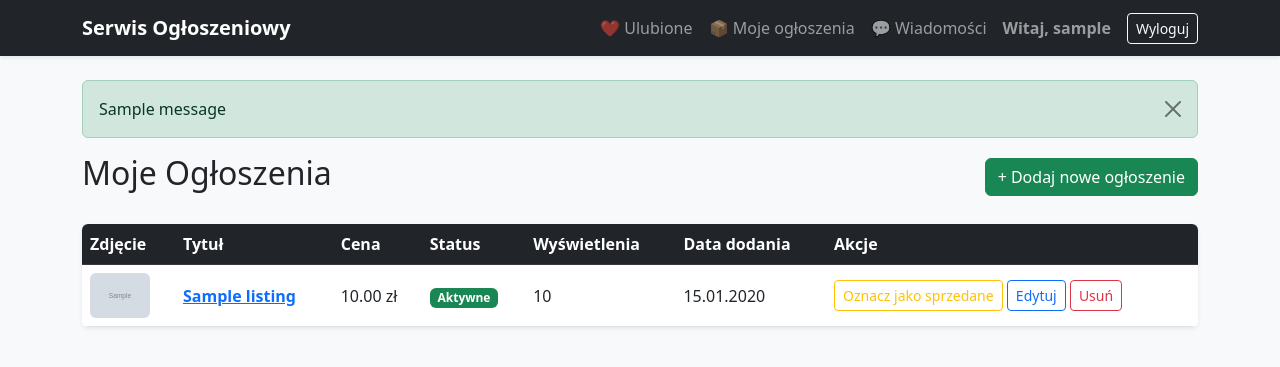
After one commit to vMatiKam/system_ogloszeniowy, a Django app: page /my-listings/ in a window 1280 px wide. The commit adds this page. Shown: the top 367 px of the page. Run offline with Django 5.2, Linux system fonts and the light colour scheme; a user stored in the database is signed in; tables that the repository leaves empty hold one stand-in row (values such as "Sample post"); grey boxes marked "Sample" are stand-in pictures; one stand-in notice (Sample message) is shown.

Commit message:
Wdrozenie wyszukiwarki, filtrowania, zarzadzania ogłoszeniami oraz ulubionych

```diff
--- a/listings/urls.py
+++ b/listings/urls.py
@@ -2,7 +2,22 @@ from django.urls import path
 from . import views
 
 urlpatterns = [
+    # Wyszukiwarka & Główna
     path('', views.listing_list, name='listing_list'),
     path('listing/add/', views.listing_create, name='listing_create'),
     path('listing/<slug:slug>/', views.listing_detail, name='listing_detail'),
+
+    # Moje ogłoszenia (Zarządzanie)
+    path('my-listings/', views.my_listings, name='my_listings'),
+    path('listing/<slug:slug>/edit/', views.listing_edit, name='listing_edit'),
+    path('listing/<slug:slug>/delete/', views.listing_delete, name='listing_delete'),
+    path('listing/<slug:slug>/toggle-status/', views.toggle_status, name='toggle_status'),
+
+    # Ulubione
+    path('my-favorites/', views.my_favorites, name='my_favorites'),
+    path('listing/<slug:slug>/favorite/', views.toggle_favorite, name='toggle_favorite'),
+
+    # Wiadomości
+    path('listing/<slug:listing_slug>/contact/', views.send_message, name='send_message'),
+    path('inbox/', views.inbox_view, name='inbox'),
 ]
--- a/listings/views.py
+++ b/listings/views.py
@@ -1,32 +1,85 @@
 from django.shortcuts import render, get_object_or_404, redirect
 from django.contrib.auth.decorators import login_required
 from django.contrib import messages
-from .models import Listing, Category, PrivateMessage, ListingComment
+from django.db.models import Q
+from .models import Listing, Category, PrivateMessage, ListingComment, Favorite
 from .forms import ListingForm, MessageForm, ListingCommentForm
 from .moderation import analyze_text_content
 
 
+# 1. Wyszukiwarka, filtrowanie i sortowanie na stronie głównej
 def listing_list(request):
-    category_slug = request.GET.get('category')
     listings = Listing.objects.filter(status='active')
     categories = Category.objects.filter(parent=None)
+
+    # Parametry wyszukiwania i filtrowania z GET
+    query = request.GET.get('q', '').strip()
+    category_slug = request.GET.get('category', '')
+    condition = request.GET.get('condition', '')
+    price_min = request.GET.get('price_min', '')
+    price_max = request.GET.get('price_max', '')
+    location = request.GET.get('location', '').strip()
+    sort_by = request.GET.get('sort', '-created_at')
 
     selected_category = None
     if category_slug:
         selected_category = get_object_or_404(Category, slug=category_slug)
         listings = listings.filter(category=selected_category)
 
+    if query:
+        listings = listings.filter(Q(title__icontains=query) | Q(description__icontains=query))
+
+    if condition:
+        listings = listings.filter(condition=condition)
+
+    if price_min:
+        try:
+            listings = listings.filter(price__gte=float(price_min))
+        except ValueError:
+            pass
+
+    if price_max:
+        try:
+            listings = listings.filter(price__lte=float(price_max))
+        except ValueError:
+            pass
+
+    if location:
+        listings = listings.filter(location__icontains=location)
+
+    # Sortowanie
+    allowed_sorts = ['created_at', '-created_at', 'price', '-price']
+    if sort_by in allowed_sorts:
+        listings = listings.order_by(sort_by)
+
+    # Lista ID ulubionych ogłoszeń dla zalogowanego użytkownika
+    user_favorite_ids = []
+    if request.user.is_authenticated:
+        user_favorite_ids = Favorite.objects.filter(user=request.user).values_list('listing_id', flat=True)
+
     context = {
         'listings': listings,
         'categories': categories,
         'selected_category': selected_category,
+        'query': query,
+        'condition': condition,
+        'price_min': price_min,
+        'price_max': price_max,
+        'location': location,
+        'sort_by': sort_by,
+        'user_favorite_ids': user_favorite_ids,
     }
     return render(request, 'listings/listing_list.html', context)
 
 
+# Details z obsługą spersonalizowanych akcji
 def listing_detail(request, slug):
-    listing = get_object_or_404(Listing, slug=slug, status='active')
+    listing = get_object_or_404(Listing, slug=slug)
     comments = listing.comments.filter(is_approved_by_ai=True)
+
+    is_favorite = False
+    if request.user.is_authenticated:
+        is_favorite = Favorite.objects.filter(user=request.user, listing=listing).exists()
 
     if request.method == 'POST' and request.user.is_authenticated:
         comment_form = ListingCommentForm(request.POST)
@@ -57,6 +110,7 @@ def listing_detail(request, slug):
         'listing': listing,
         'comments': comments,
         'comment_form': comment_form,
+        'is_favorite': is_favorite,
     }
     return render(request, 'listings/listing_detail.html', context)
 
@@ -76,6 +130,74 @@ def listing_create(request):
     return render(request, 'listings/listing_create.html', {'form': form})
 
 
+# 2. Zarządzanie własnymi ogłoszeniami (Moje ogłoszenia, Edycja, Usuwanie, Status)
+@login_required
+def my_listings(request):
+    listings = Listing.objects.filter(owner=request.user).order_by('-created_at')
+    return render(request, 'listings/my_listings.html', {'listings': listings})
+
+
+@login_required
+def listing_edit(request, slug):
+    listing = get_object_or_404(Listing, slug=slug, owner=request.user)
+    if request.method == 'POST':
+        form = ListingForm(request.POST, request.FILES, instance=listing)
+        if form.is_valid():
+            form.save()
+            messages.success(request, 'Ogłoszenie zostało zaktualizowane!')
+            return redirect('listing_detail', slug=listing.slug)
+    else:
+        form = ListingForm(instance=listing)
+    return render(request, 'listings/listing_edit.html', {'form': form, 'listing': listing})
+
+
+@login_required
+def listing_delete(request, slug):
+    listing = get_object_or_404(Listing, slug=slug, owner=request.user)
+    if request.method == 'POST':
+        listing.delete()
+        messages.success(request, 'Ogłoszenie zostało usunięte.')
+        return redirect('my_listings')
+    return render(request, 'listings/listing_confirm_delete.html', {'listing': listing})
+
+
+@login_required
+def toggle_status(request, slug):
+    listing = get_object_or_404(Listing, slug=slug, owner=request.user)
+    if listing.status == 'active':
+        listing.status = 'sold'
+        messages.info(request, f'Oznaczono ogłoszenie "{listing.title}" jako sprzedane/zakończone.')
+    else:
+        listing.status = 'active'
+        messages.success(request, f'Aktywowano ponownie ogłoszenie "{listing.title}".')
+    listing.save(update_fields=['status'])
+    return redirect('my_listings')
+
+
+# 3. System Ulubionych
+@login_required
+def toggle_favorite(request, slug):
+    listing = get_object_or_404(Listing, slug=slug)
+    favorite, created = Favorite.objects.get_or_create(user=request.user, listing=listing)
+
+    if not created:
+        favorite.delete()
+        messages.info(request, f'Usunięto "{listing.title}" z ulubionych.')
+    else:
+        messages.success(request, f'Dodano "{listing.title}" do ulubionych!')
+
+    # Przekierowanie z powrotem na stronę, z której kliknięto
+    next_url = request.META.get('HTTP_REFERER')
+    return redirect(next_url if next_url else 'listing_list')
+
+
+@login_required
+def my_favorites(request):
+    favorites = Favorite.objects.filter(user=request.user).select_related('listing').order_by('-created_at')
+    return render(request, 'listings/my_favorites.html', {'favorites': favorites})
+
+
+# Wiadomości prywatne
 @login_required
 def send_message(request, listing_slug):
     listing = get_object_or_404(Listing, slug=listing_slug, status='active')
--- a/templates/base.html
+++ b/templates/base.html
@@ -8,30 +8,42 @@
 </head>
 <body class="bg-light">
 
-    <nav class="navbar navbar-expand-lg navbar-dark bg-dark mb-4">
+    <nav class="navbar navbar-expand-lg navbar-dark bg-dark mb-4 shadow-sm">
         <div class="container">
-            <a class="navbar-brand font-weight-bold" href="/">Serwis Ogłoszeniowy</a>
-            <div class="navbar-nav ms-auto">
-                {% if user.is_authenticated %}
-                    <a class="nav-link" href="{% url 'profile' %}">Witaj, {{ user.username }}</a>
-                    <form action="{% url 'logout' %}" method="post" class="d-inline">
-                        {% csrf_token %}
-                        <button type="submit" class="btn btn-link nav-link">Wyloguj</button>
-                    </form>
-                {% else %}
-                    <a class="nav-link" href="{% url 'login' %}">Zaloguj</a>
-                    <a class="nav-link btn btn-primary text-white ms-2 px-3" href="{% url 'register' %}">Zarejestruj się</a>
-                {% endif %}
+            <a class="navbar-brand fw-bold" href="{% url 'listing_list' %}">Serwis Ogłoszeniowy</a>
+
+            <!-- Przycisk menu dla urządzeń mobilnych -->
+            <button class="navbar-toggler" type="button" data-bs-toggle="collapse" data-bs-target="#navbarNav" aria-controls="navbarNav" aria-expanded="false" aria-label="Toggle navigation">
+                <span class="navbar-toggler-icon"></span>
+            </button>
+
+            <div class="collapse navbar-collapse" id="navbarNav">
+                <div class="navbar-nav ms-auto align-items-lg-center">
+                    {% if user.is_authenticated %}
+                        <a class="nav-link" href="{% url 'my_favorites' %}">❤️ Ulubione</a>
+                        <a class="nav-link" href="{% url 'my_listings' %}">📦 Moje ogłoszenia</a>
+                        <a class="nav-link" href="{% url 'inbox' %}">💬 Wiadomości</a>
+                        <a class="nav-link fw-semibold" href="{% url 'profile' %}">Witaj, {{ user.username }}</a>
+
+                        <form action="{% url 'logout' %}" method="post" class="d-inline ms-lg-2">
+                            {% csrf_token %}
+                            <button type="submit" class="btn btn-outline-light btn-sm">Wyloguj</button>
+                        </form>
+                    {% else %}
+                        <a class="nav-link me-2" href="{% url 'login' %}">Zaloguj</a>
+                        <a class="btn btn-primary text-white px-3" href="{% url 'register' %}">Zarejestruj się</a>
+                    {% endif %}
+                </div>
             </div>
         </div>
     </nav>
 
-    <div class="container">
+    <div class="container mb-5">
         {% if messages %}
             {% for message in messages %}
-                <div class="alert alert-{{ message.tags }} alert-dismissible fade show">
+                <div class="alert alert-{% if message.tags == 'error' %}danger{% else %}{{ message.tags }}{% endif %} alert-dismissible fade show" role="alert">
                     {{ message }}
-                    <button type="button" class="btn-close" data-bs-dismiss="alert"></button>
+                    <button type="button" class="btn-close" data-bs-dismiss="alert" aria-label="Close"></button>
                 </div>
             {% endfor %}
         {% endif %}
--- /dev/null
+++ b/templates/listings/my_listings.html
@@ -0,0 +1,65 @@
+{% extends 'base.html' %}
+
+{% block content %}
+<div class="row">
+    <div class="col-md-12">
+        <div class="d-flex justify-content-between align-items-center mb-4">
+            <h2>Moje Ogłoszenia</h2>
+            <a href="{% url 'listing_create' %}" class="btn btn-success">+ Dodaj nowe ogłoszenie</a>
+        </div>
+
+        <div class="table-responsive shadow-sm rounded">
+            <table class="table table-hover align-middle bg-white mb-0">
+                <thead class="table-dark">
+                    <tr>
+                        <th>Zdjęcie</th>
+                        <th>Tytuł</th>
+                        <th>Cena</th>
+                        <th>Status</th>
+                        <th>Wyświetlenia</th>
+                        <th>Data dodania</th>
+                        <th>Akcje</th>
+                    </tr>
+                </thead>
+                <tbody>
+                    {% for listing in listings %}
+                        <tr>
+                            <td>
+                                {% if listing.image %}
+                                    <img src="{{ listing.image.url }}" style="width: 60px; height: 45px; object-fit: cover;" class="rounded">
+                                {% else %}
+                                    <span class="badge bg-secondary">Brak</span>
+                                {% endif %}
+                            </td>
+                            <td>
+                                <strong><a href="{% url 'listing_detail' slug=listing.slug %}">{{ listing.title }}</a></strong>
+                            </td>
+                            <td>{{ listing.display_price }}</td>
+                            <td>
+                                {% if listing.status == 'active' %}
+                                    <span class="badge bg-success">Aktywne</span>
+                                {% else %}
+                                    <span class="badge bg-secondary">Sprzedane / Zakończone</span>
+                                {% endif %}
+                            </td>
+                            <td>{{ listing.views_count }}</td>
+                            <td>{{ listing.created_at|date:"d.m.Y" }}</td>
+                            <td>
+                                <a href="{% url 'toggle_status' slug=listing.slug %}" class="btn btn-outline-warning btn-sm">
+                                    {% if listing.status == 'active' %}Oznacz jako sprzedane{% else %}Aktywuj{% endif %}
+                                </a>
+                                <a href="{% url 'listing_edit' slug=listing.slug %}" class="btn btn-outline-primary btn-sm">Edytuj</a>
+                                <a href="{% url 'listing_delete' slug=listing.slug %}" class="btn btn-outline-danger btn-sm">Usuń</a>
+                            </td>
+                        </tr>
+                    {% empty %}
+                        <tr>
+                            <td colspan="7" class="text-center py-4">Nie dodałeś jeszcze żadnych ogłoszeń.</td>
+                        </tr>
+                    {% endfor %}
+                </tbody>
+            </table>
+        </div>
+    </div>
+</div>
+{% endblock %}
```
Also changed, not shown: listings/models.py (+13 -0 lines), templates/listings/listing_confirm_delete.html (added, +17 -0 lines), templates/listings/listing_edit.html (added, +19 -0 lines), templates/listings/listing_list.html (+61 -4 lines), templates/listings/my_favorites.html (added, +36 -0 lines), listings/migrations/0004_favorite.py (added).
